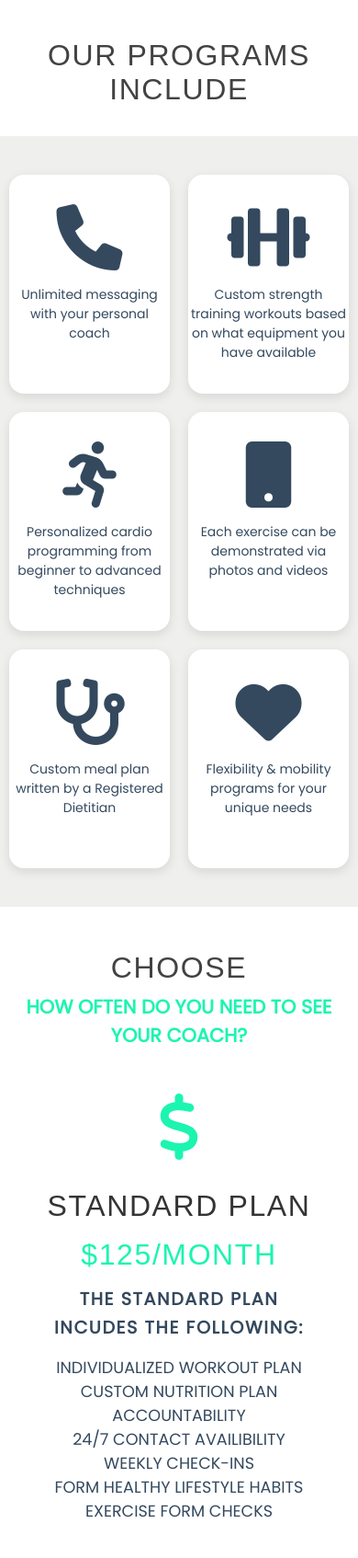
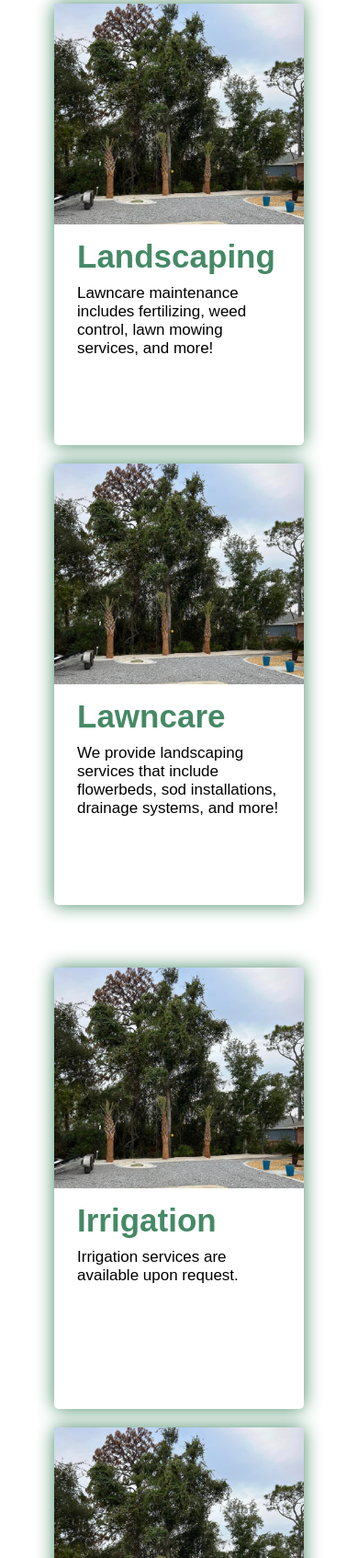
Before and after one commit to raybarkerrr/backwoods-landscaping, a plain HTML site: page index.html in a window 390 px wide. Shown: the part 3527-5221 px from the top of the page at 92% size. Drawn offline with nearby package versions, Linux system fonts and the light colour scheme.

Commit message:
Updated Cards

```diff
--- a/index.html
+++ b/index.html
@@ -53,7 +53,6 @@
                 <img src="Photos/Gravel-2.jpeg">
             </div>
         </section>
-        </section>
         <section class="specialize-section">
             <div class="specialize-icons-container">
                 <h1>WHAT WE DO</h1>
@@ -85,97 +84,28 @@
                 </div>
             </div>
         </section>
-        <div class="card-title">
-            <h1>OUR PROGRAMS INCLUDE</h1>
-        </div>
-        <section class="coaching-section">
+        <section class="card-section">
             <div class="card">
                 <div class="card-image card-1"></div>
-                <i class="fa-solid fa-phone"></i>
-                <p>Unlimited messaging with your personal coach</p>
+                <h1>Landscaping</h1>
+                <p>Lawncare maintenance includes fertilizing, weed control, lawn mowing services, and more!</p>
             </div>
             <div class="card">
-                <div class="card-image card-1"></div>
-                <i class="fa-solid fa-dumbbell"></i>
-                <p>Custom strength training workouts based on what equipment you have available</p>
+                <div class="card-image card-2"></div>
+                <h1>Lawncare</h1>
+                <p>We provide landscaping services that include flowerbeds, sod installations, drainage systems, and more!</p>
             </div>
         </section>
-            <section class="coaching-section-two">
+            <section class="card-section">
             <div class="card">
-                    <div class="card-image card-1"></div>
-                    <i class="fa-solid fa-person-running"></i>
-                    <p>Personalized cardio programming from beginner to advanced techniques</p>
+                <div class="card-image card-3"></div>
+                <h1>Irrigation</h1>
+                <p>Irrigation services are available upon request.</p>
             </div>
             <div class="card">
-                    <div class="card-image card-1"></div>
-                    <i class="fa-solid fa-mobile"></i>
-                    <p>Each exercise can be demonstrated via photos and videos</p>
-                </div>
-            </section>
-            <section class="coaching-section-three">
-                <div class="card">
-                    <div class="card-image card-1"></div>
-                    <i class="fa-solid fa-stethoscope"></i>
-                    <p>Custom meal plan written by a Registered Dietitian</p>
-                </div>
-                <div class="card">
-                    <div class="card-image card-1"></div>
-                    <i class="fa-solid fa-heart"></i>
-                    <p>Flexibility & mobility programs for your unique needs</p>
-                </div>
-            </section>
-            <section class="coaching-plan-one">
-                <div class="coaching-plan-title">
-                    <h1>CHOOSE</h1>
-                    <p>HOW OFTEN DO YOU NEED TO SEE YOUR COACH?</p>
-                </div>
-                <div class="plans">
-                    <i class="fa-solid fa-dollar-sign"></i>
-                    <h2>STANDARD PLAN</h2>
-                    <h3>$125/MONTH</h3>
-                    <p>THE STANDARD PLAN INCUDES THE FOLLOWING:</p>
-                    <ul>
-                        <li>INDIVIDUALIZED WORKOUT PLAN</li>
-                        <li>CUSTOM NUTRITION PLAN</li>
-                        <li>ACCOUNTABILITY</li>
-                        <li>24/7 CONTACT AVAILIBILITY</li>
-                        <li>WEEKLY CHECK-INS</li>
-                        <li>FORM HEALTHY LIFESTYLE HABITS</li>
-                        <li>EXERCISE FORM CHECKS</li>
-                    </ul>
-                </div>
-                <div class="plans">
-                    <i class="fa-solid fa-dollar-sign"></i>
-                    <i class="fa-solid fa-dollar-sign"></i>
-                    <h2>STRENGTH PLAN</h2>
-                    <h3>$200/MONTH</h3>
-                    <p>THE STRENGTH PLAN INCUDES THE FOLLOWING:</p>
-                    <ul>
-                        <li>INDIVIDUALIZED WORKOUT PLAN</li>
-                        <li>CUSTOM NUTRITION PLAN</li>
-                        <li>ACCOUNTABILITY</li>
-                        <li>24/7 CONTACT AVAILIBILITY</li>
-                        <li>WEEKLY CHECK-INS</li>
-                        <li>FORM HEALTHY LIFESTYLE HABITS</li>
-                        <li>EXERCISE FORM CHECKS</li>
-                    </ul>
-                </div>
-                <div class="plans">
-                    <i class="fa-solid fa-dollar-sign"></i>
-                    <i class="fa-solid fa-dollar-sign"></i>
-                    <i class="fa-solid fa-dollar-sign"></i>
-                    <h2>FAT LOSS PLAN</h2>
-                    <h3>$200/MONTH</h3>
-                    <p>THE FAT LOSS PLAN INCUDES THE FOLLOWING:</p>
-                    <ul>
-                        <li>INDIVIDUALIZED WORKOUT PLAN</li>
-                        <li>CUSTOM NUTRITION PLAN</li>
-                        <li>ACCOUNTABILITY</li>
-                        <li>24/7 CONTACT AVAILIBILITY</li>
-                        <li>WEEKLY CHECK-INS</li>
-                        <li>FORM HEALTHY LIFESTYLE HABITS</li>
-                        <li>EXERCISE FORM CHECKS</li>
-                    </ul>
+                <div class="card-image card-4"></div>
+                <h1>Pressure Washing</h1>
+                <p>Pressure washing services include driveways, walkways, patios, and more.</p>
             </div>
         </section>
             <section class="get-started-section">
--- a/stylesheet.css
+++ b/stylesheet.css
@@ -276,34 +276,33 @@ header nav {
 }
 
 
-/* Coaching Section */
-
-.coaching-plan-one{
-  padding-bottom: 2rem;
-}
+/* Card Section */
 
 .card-title h1{
-  display: flex;
-  justify-content: center;
-  text-align: center;
-  letter-spacing: .1rem;
-  margin-top: 3rem;
-  font-size: 2rem;
-  font-family: 'Rajdhani', sans-serif;
-  font-weight: lighter;
-  color: #434243;
-  padding-bottom: 2rem;
-}
+    display: flex;
+    flex-direction: column;
+    font-family: 'Rajdhani', sans-serif;
+    font-weight: lighter;
+    font-size: 30px;
+    color: #468966;
+  }
 
-.coaching-section{
+  .card-title h3{
+    display: flex;
+    flex-direction: column;
+    font-size: 20px;
+    padding-bottom: 40px;
+    color: #468966;
+  }
+
+.card-section{
     display: flex;
     justify-content: center;
-    background-color: #EFEFEE;
-    padding-top: 2rem;
-}
-
-.coaching-section-three{
-  padding-bottom: 2rem;
+    flex-wrap: wrap;
+    font-family: 'Rajdhani', sans-serif;
+    font-weight: lighter;
+    color: #468966;
+    padding-bottom: 3rem;
 }
 
 .card-section p{
@@ -311,155 +310,53 @@ header nav {
 }
 
 .card{
-    height: 17em;
-    width: 20em;
+    height: 30em;
+    width: 17em;
+    background: white;
     margin: 10px;
-    text-align: center;
-    box-shadow: rgba(0, 0, 0, 0.1) 0px 4px 12px;    border-radius: 1rem;
-    background-color: white;
-    color: #34495e;
-    font-size: 14px;
+    border-radius: 5px;
+    box-shadow: 0px 0px 20px;
+}
+
+.card-image {
+    height: 15em;
+    margin-bottom: 15px;
+    background-size: cover;
+    border-radius: 1px 1px 0 0;
+}
+
+.card-1{
+    background-image: url(Photos/Gravel-2.jpeg);
+}
+
+.card-2{
+    background-image: url(Photos/Gravel-2.jpeg);
+}
+
+.card-3{
+    background-image: url(Photos/Gravel-2.jpeg);
+}
+
+.card-4{
+    background-image: url(Photos/Gravel-2.jpeg);
+}
+
+.card h1, .card p{
+    text-align: left;
+    padding-left: 25px;
+    padding-right: 25px;
+}
+
+.card h1{
+  font-size: 35px;
+}
+
+.card p{
+  padding-top: 10px;
+  font-size: 17px;
 }
 
 
-/* Coaching Section 2 */
-
-.coaching-section-two{
-    display: flex;
-    justify-content: center;
-    background-color: #EFEFEE;
-}
-
-.card-section p{
-  color: black;
-}
-
-/* Coaching Section 3 */
-
-.coaching-section-three{
-    display: flex;
-    justify-content: center;
-    background-color: #EFEFEE;
-}
-
-.card-section p{
-  color: black;
-}
-
-/* Coaching Plan Section */
-
-.coaching-plan-title{
-    display: flex;
-    text-align: center;
-    flex-direction: column;
-}
-
-.coaching-plan-title h1{
-  margin-top: 3rem;
-  font-size: 2rem;
-  font-family: 'Rajdhani', sans-serif;
-  font-weight: lighter;
-  color: #434243;
-  letter-spacing: .1rem;
-
-}
-
-.coaching-plan-title p{
-  font-size: 1.3rem;
-  padding: 2% 7% 2% 7%;
-  color: #1bf5af;
-  font-weight: bold;
-}
-
-  /* Plans Section */
-
-  .plans{
-    justify-content: center;
-    align-items: center;
-    text-align: center;
-    padding: 2% 7% 2% 7%;
-  }
-
-  .plans p{
-    font-size: 1.2rem;
-    line-height: 1.6em;
-    margin: 15px;
-    color: #34495e;
-    font-weight: bold;
-    letter-spacing: .1rem;
-  }
-
-  .plans h2{
-    margin-top: 1rem;
-    font-size: 2rem;
-    font-family: 'Rajdhani', sans-serif;
-    font-weight: lighter;
-    color: #343434;
-    letter-spacing: .1rem;
-  }
-
-  .plans h3{
-    margin-top: 1rem;
-    font-size: 2rem;
-    font-family: 'Rajdhani', sans-serif;
-    font-weight: lighter;
-    color: #1bf5af;
-    letter-spacing: .1rem;
-  }
-
-  .plans ul{
-    flex-direction: column;
-    color: #34495e;
-    font-size: 1.1rem;
-  }
-
-
-  .meep {
-    border-radius: 50%;
-  }
-
-  .plans .fa-solid{
-    color: #1bf5af;
-  }
-
-
-  /* Get Started Section */
-
-  .get-started{
-    justify-content: center;
-    align-items: center;
-    text-align: center;
-    padding:2% 7% 2% 7%;
-    background-color: #393e46;
-  }
-
-  .get-started p{
-    font-size: 1.1rem;
-    line-height: 1.6em;
-    margin: 15px;
-    color: #1bf5af;
-    font-weight: bold;
-    letter-spacing: .1rem;
-  }
-
-  .get-started h2{
-    margin-top: 1rem;
-    margin-bottom: 2.5rem;
-    font-size: 2rem;
-    font-family: 'Rajdhani', sans-serif;
-    font-weight: lighter;
-    color: #e0e0e0;
-    letter-spacing: .1rem;
-  }
-
-  .get-started h1{
-    margin-top: 1rem;
-    font-size: 2rem;
-    font-family: 'Rajdhani', sans-serif;
-    font-weight: lighter;
-    color: #e0e0e0;
-    letter-spacing: .1rem;
-  }
 
   /* Meet Your Trainers Section */
 
```
Lines whose indentation alone changed are shown as unchanged.
